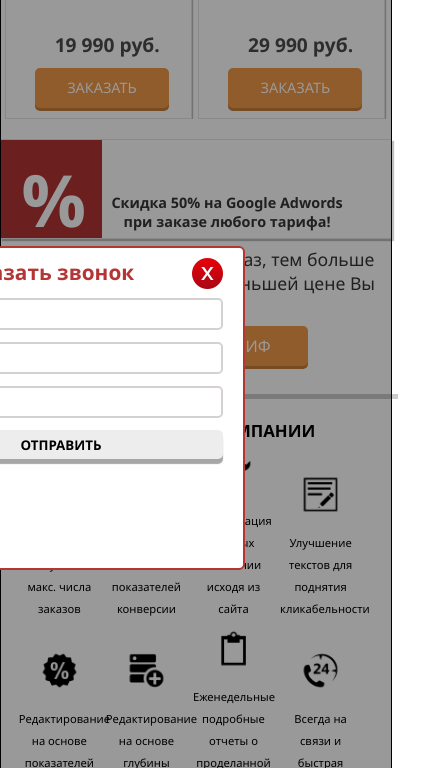
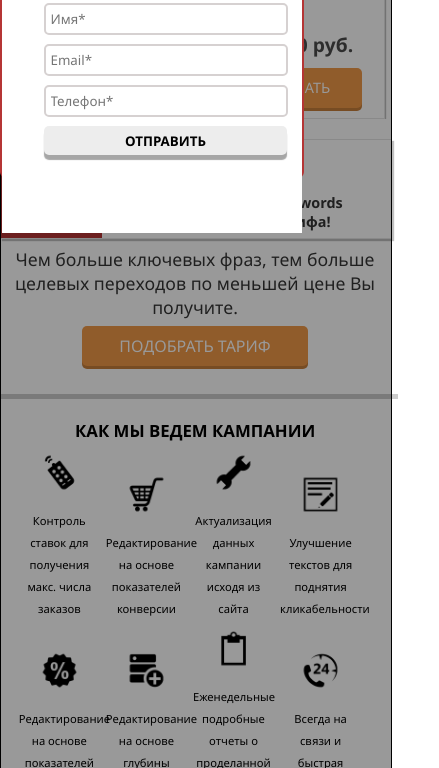
Before and after one commit to BulavinaNk/contextgear, a website built with webpack: page src/index.html in a window 390 px wide. Both pictures are taken after a click on the button "ПОДОБРАТЬ ТАРИФ". Shown: the part 2679-3447 px from the top of the page, 439 px wide, since content can reach past the window. Built offline with nearby package versions, Linux system fonts and the light colour scheme.

Commit message:
add style for 12 block

```diff
--- a/public/main.js
+++ b/public/main.js
@@ -13,11 +13,11 @@ function disableModal(){
 }
 
 document.addEventListener("DOMContentLoaded", function(event) {
-	console.log(document.getElementById("phone"));
-	var cleave = new Cleave(document.getElementById("phone"), {
-	    phone: true,
-	    phoneRegionCode: 'RU'
-	});
-
-
+	for(let i=1; i<4; i++){
+		let id = "phone" + i;
+		let cleave1 = new Cleave(document.getElementById(id), {
+		    phone: true,
+		    phoneRegionCode: 'RU'
+		});
+	}
 });
--- a/src/index.html
+++ b/src/index.html
@@ -71,7 +71,7 @@
                     <form id="mainForm" action="thanks.php" method="POST">
                         <input type="text" name="name" placeholder="Имя*" required>
                         <input type="email" name="email" placeholder="Email*" required>
-                        <input type="phone" name="phone" class="input-phone" id="phone" placeholder="Телефон*" required>
+                        <input type="phone" name="phone" class="input-phone" id="phone3" placeholder="Телефон*" required>
                         <input type="submit" name="submit" value="ОТПРАВИТЬ">
                     </form>
                 </div>
@@ -475,7 +475,7 @@
                     <form id="mainForm" action="thanks.php" method="POST">
                         <input type="text" name="name" placeholder="Имя*" required>
                         <input type="email" name="email" placeholder="Email*" required>
-                        <input type="phone" name="phone" placeholder="Телефон*" required>
+                        <input type="phone" name="phone" class="input-phone" id="phone2" placeholder="Телефон*" required>
                         <input type="submit" name="submit" value="ОТПРАВИТЬ">
                     </form>
                 </div>
@@ -511,7 +511,7 @@
             <form id="mainForm" action="thanks.php" method="POST">
                 <input type="text" name="name" placeholder="Имя*" required>
                 <input type="email" name="email" placeholder="Email*" required>
-                <input type="phone" name="phone" placeholder="Телефон*" required>
+                <input type="phone" name="phone" class="input-phone" id="phone1" placeholder="Телефон*" required>
                 <input type="submit" name="submit" value="ОТПРАВИТЬ" ><!-- onclick="disableModal()" -->
 
             </form>
--- a/src/main.scss
+++ b/src/main.scss
@@ -1073,6 +1073,9 @@ footer{
 
     }
     .main-block12{
+        padding: 3% 1%;
+        width: 99.1%;
+        margin-left: 0%;
         .main-block12-form{
             width: 70%;
         }
@@ -1509,8 +1512,8 @@ footer{
   text-align: center;
   display: none;
   position: fixed;
-  top: calc(50% - 100px);
-  right: calc(50% - 50px);
+  top: 30px;
+  left: 30%;
   bottom: 0;
   z-index: 9000;
   border: 2px solid #b53535;
--- a/src/styles/media300.scss
+++ b/src/styles/media300.scss
@@ -253,7 +253,12 @@
 			margin-top: 10px !important;
 		}
 	}
+	.modal{
+	  width: 300px !important;
+	  height: 200px !important;
+	  left: 0;
 
+	}
 
 
 
```
